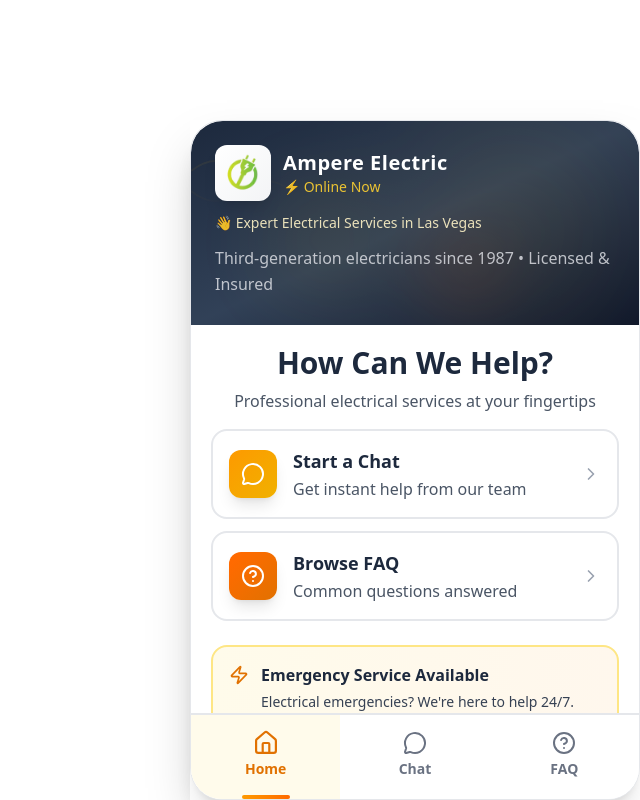
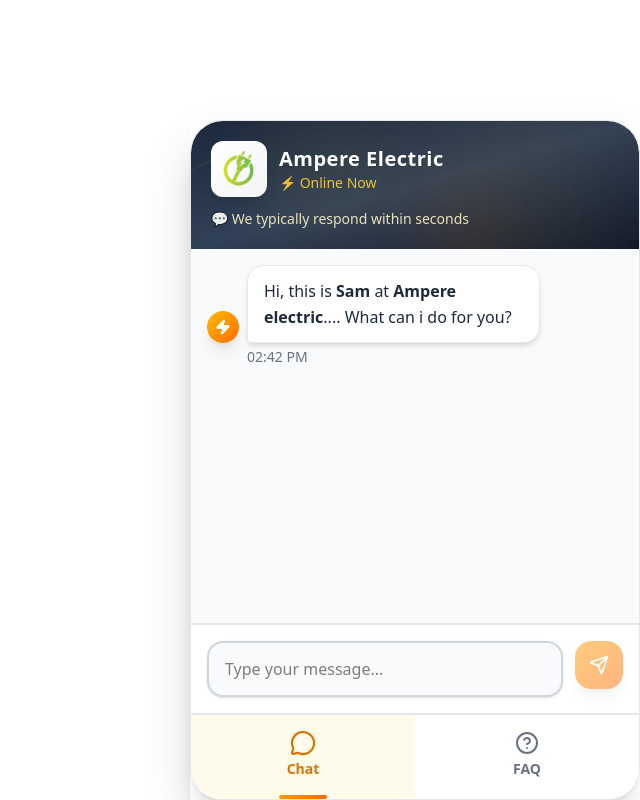
Before and after one commit to alihassanml/Ampere-Electric-Chatbot, a React (Vite) app: page / in a window 1280 px wide. Shown: the whole page, without its empty margins (640-1280 px from the left). Built offline with nearby package versions, Linux system fonts and the light colour scheme.

Commit message:
first commit

```diff
--- a/src/components/Chatbot.tsx
+++ b/src/components/Chatbot.tsx
@@ -15,7 +15,7 @@
 
 const CustomerSupportChatbot = () => {
   const [isOpen, setIsOpen] = useState(true);
-  const [screen, setScreen] = useState<Screen>('home');
+  const [screen, setScreen] = useState<Screen>('chat');
   const [input, setInput] = useState('');
   const [messages, setMessages] = useState<Message[]>([]);
   const [typingMessage, setTypingMessage] = useState<string | null>(null);
@@ -545,7 +545,7 @@
           <div className="border-t-2 border-gray-200 bg-white">
             <div className="flex">
               {[
-                { icon: Home, label: 'Home', screen: 'home' as Screen },
+                // { icon: Home, label: 'Home', screen: 'home' as Screen },
                 { icon: MessageCircle, label: 'Chat', screen: 'chat' as Screen },
                 { icon: HelpCircle, label: 'FAQ', screen: 'faq' as Screen }
               ].map((item) => {
```
Also changed, not shown: 1 other file (tests, documents, lock files or other folders).
